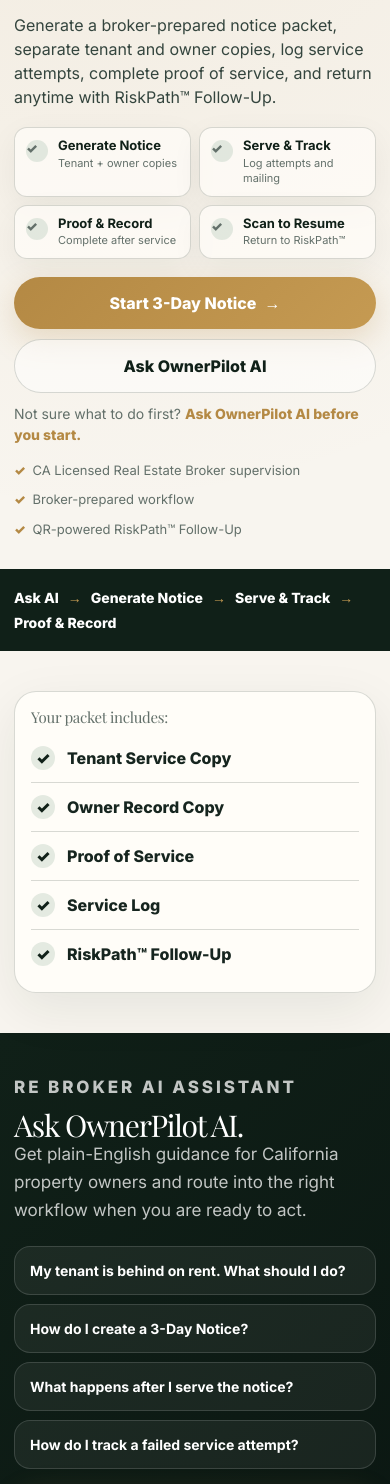
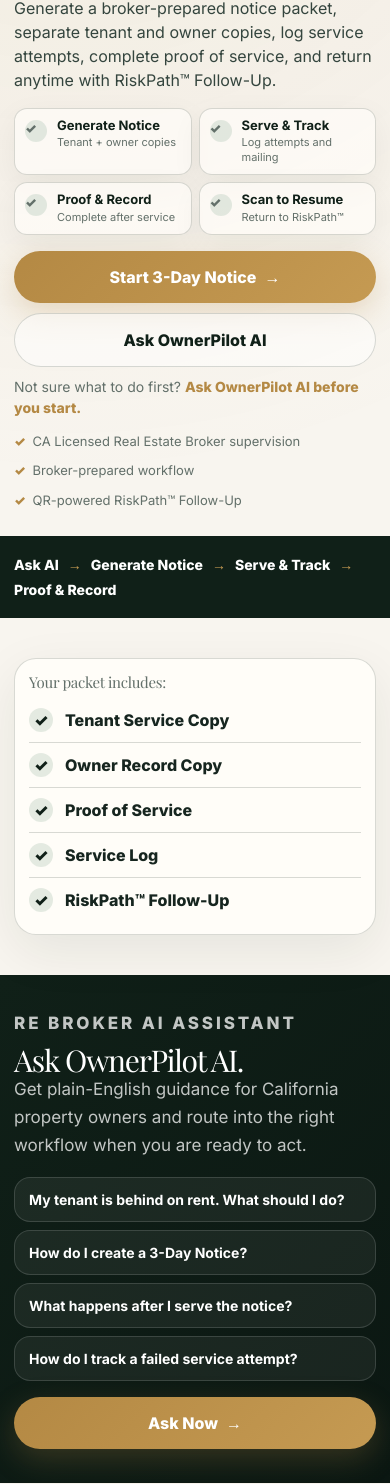
Before and after one commit to hjt521/ownerpilot, a Next.js app: page /landing/tech in a window 390 px wide. Shown: the part 326-1810 px from the top of the page. Built offline with nearby package versions, Linux system fonts and the light colour scheme; a web font is replaced by a local one.

Commit message:
Mobile M3: polish pass — headline 40px, tighter hero/packet/chat spacing, iOS safe-area

```diff
--- a/app/globals.css
+++ b/app/globals.css
@@ -294,14 +294,14 @@
 @media (max-width: 640px) {
   /* 1. Hero: drop the forced 760px min-height, tighten vertical run
         so the headline + subline + CTAs land early. */
-  .cb-home .hero { min-height: 0; padding: 26px 0 30px; gap: 28px; }
-  .cb-home .eyebrow { margin-bottom: 10px; font-size: 12px; }
-  .cb-home .lead { font-size: 16px; line-height: 1.5; margin: 14px 0 18px; }
+  .cb-home .hero { min-height: 0; padding: 24px 0 26px; gap: 24px; }
+  .cb-home .eyebrow { margin-bottom: 9px; font-size: 12px; }
+  .cb-home .lead { font-size: 16px; line-height: 1.5; margin: 12px 0 16px; }
 
   /* 2. Hero feature cards: compact 2x2 grid, tighter padding,
         check icons + text kept. */
-  .cb-home .hero-system { grid-template-columns: 1fr 1fr; gap: 8px; margin: 0 0 18px; }
-  .cb-home .hero-system-item { padding: 10px 11px; border-radius: 13px; }
+  .cb-home .hero-system { grid-template-columns: 1fr 1fr; gap: 7px; margin: 0 0 16px; }
+  .cb-home .hero-system-item { padding: 9px 10px; border-radius: 13px; }
   .cb-home .hero-system-item strong { font-size: 13px; }
   .cb-home .hero-system-item span { font-size: 11px; }
 
@@ -309,8 +309,8 @@
         (Primary CTA already precedes the hero visual via source order.) */
   .cb-home .hero-actions { gap: 10px; }
   .cb-home .primary-btn, .cb-home .secondary-btn { padding: 14px 18px; }
-  .cb-home .hero-help { margin-top: 10px; }
-  .cb-home .trust-row { gap: 10px 16px; margin-top: 16px; }
+  .cb-home .hero-help { margin-top: 9px; }
+  .cb-home .trust-row { gap: 10px 16px; margin-top: 14px; }
 
   /* 4. Hero visual: ~26% smaller. Negative margin reclaims the
         layout slot the transform leaves behind so the page shortens
@@ -337,8 +337,8 @@
   /* 6. "Everything you need after you print" -> compact packet list. */
   .cb-home .split { padding: 40px 0; gap: 22px; }
   .cb-home .split p { font-size: 15px; line-height: 1.55; }
-  .cb-home .feature-panel { padding: 14px 16px; }
-  .cb-home .feature-row { padding: 12px 0; gap: 12px; }
+  .cb-home .feature-panel { padding: 12px 14px; }
+  .cb-home .feature-row { padding: 10px 0; gap: 12px; }
   .cb-home .check { width: 24px; height: 24px; }
 
   /* 7. Hide the repeated "Built for what happens after the notice
@@ -348,13 +348,13 @@
   .cb-home .notice-section { display: none; }
 
   /* 8. Ask OwnerPilot AI: compact padding + tighter prompt cards. */
-  .cb-home .chat-section { padding: 40px 0; }
-  .cb-home .chat-box { gap: 22px; }
-  .cb-home .prompt-box { gap: 9px; }
-  .cb-home .prompt-box .prompt-link { padding: 13px 15px; font-size: 14px; }
+  .cb-home .chat-section { padding: 34px 0; }
+  .cb-home .chat-box { gap: 18px; }
+  .cb-home .prompt-box { gap: 8px; }
+  .cb-home .prompt-box .prompt-link { padding: 11px 14px; font-size: 14px; }
 
-  /* Final CTA: compress. */
-  .cb-home .final-cta { padding: 44px 0; }
+  /* Final CTA: compress + iOS bottom safe-area so content clears Safari's bar. */
+  .cb-home .final-cta { padding: 40px 0 calc(40px + env(safe-area-inset-bottom)); }
 }
 /* === end mobile optimization Slice M1 === */
 /* ============================================================
@@ -374,6 +374,10 @@
   /* #1 Kill the hero gap: hide the decorative card stack on phones
         so its grid row reserves no height. */
   .cb-home .hero-visual { display: none; }
+
+  /* Polish pass M3 (build, 2026-06-16): headline ~9% smaller on phones
+     (44px -> 40px). Playfair + wording unchanged; desktop unaffected. */
+  .cb-home h1 { font-size: 40px; }
 
   /* #4 Workflow band -> compact single-line flow. Dark band kept,
         full 4-card grid hidden, compact line shown. */
```
